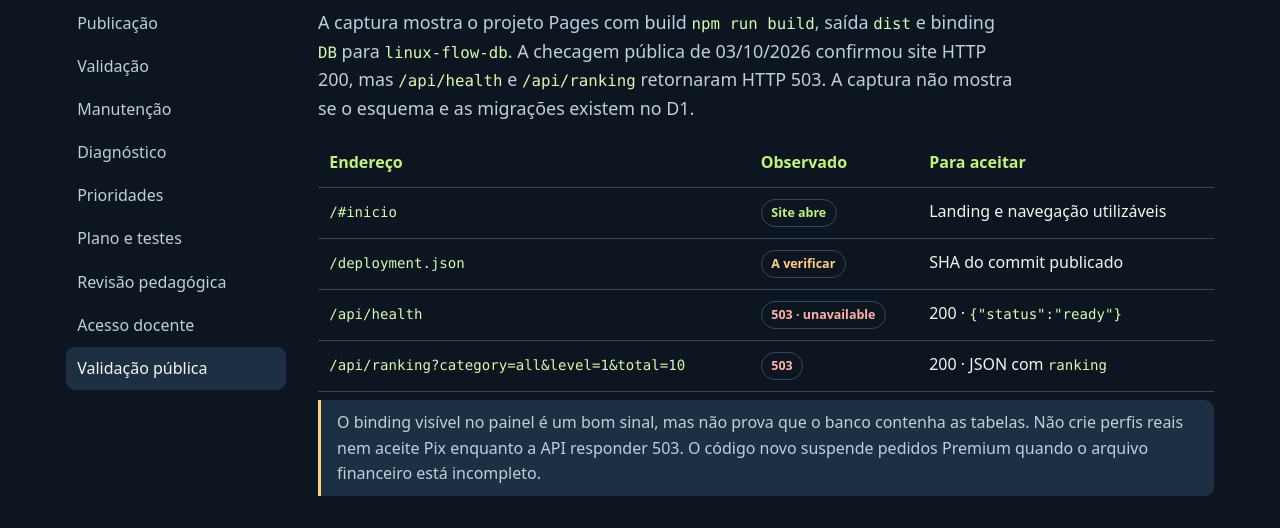
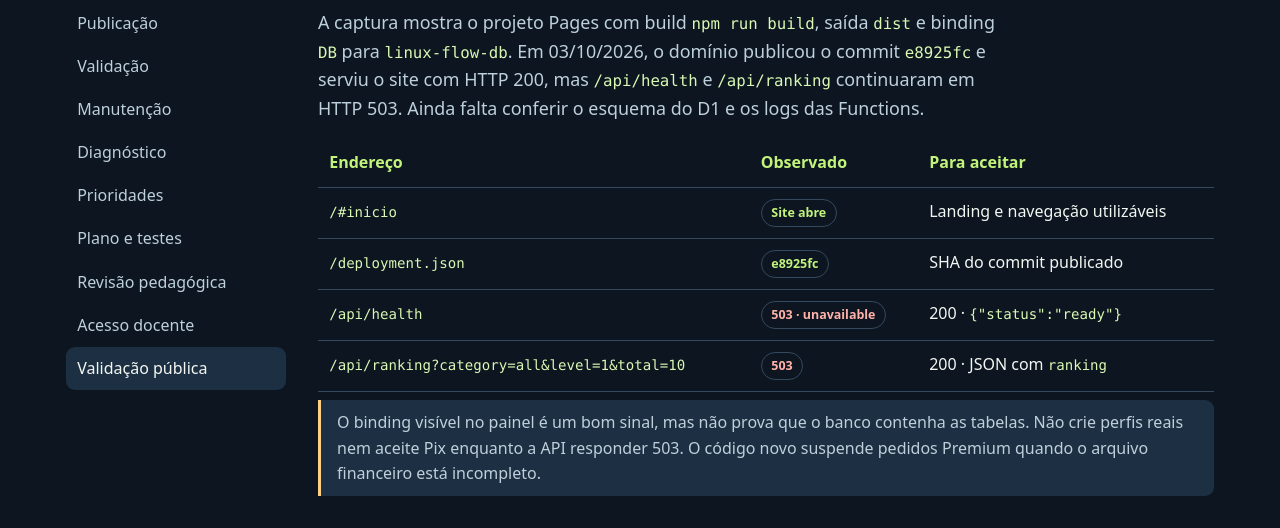
Before and after one commit to Jonathan-Eleodoro/linux-flow, a website: page guias-cloudflare/11-validacao-publica.html in a window 1280 px wide. Shown: the part 272-800 px from the top of the page. Drawn offline with Linux system fonts and the light colour scheme.

Commit message:
docs: registrar deploy confirmado e APIs indisponiveis

```diff
--- a/guias-cloudflare/11-validacao-publica.html
+++ b/guias-cloudflare/11-validacao-publica.html
@@ -19,10 +19,10 @@
     <main id="conteudo">
       <div class="eyebrow">O endereço já existe</div>
       <h1>Faça a API responder antes de cadastrar pessoas.</h1>
-      <p class="lead">A captura mostra o projeto Pages com build <code>npm run build</code>, saída <code>dist</code> e binding <code>DB</code> para <code>linux-flow-db</code>. A checagem pública de 03/10/2026 confirmou site HTTP 200, mas <code>/api/health</code> e <code>/api/ranking</code> retornaram HTTP 503. A captura não mostra se o esquema e as migrações existem no D1.</p>
+      <p class="lead">A captura mostra o projeto Pages com build <code>npm run build</code>, saída <code>dist</code> e binding <code>DB</code> para <code>linux-flow-db</code>. Em 03/10/2026, o domínio publicou o commit <code>e8925fc</code> e serviu o site com HTTP 200, mas <code>/api/health</code> e <code>/api/ranking</code> continuaram em HTTP 503. Ainda falta conferir o esquema do D1 e os logs das Functions.</p>
       <div class="table-wrap"><table><thead><tr><th>Endereço</th><th>Observado</th><th>Para aceitar</th></tr></thead><tbody>
         <tr><th><code>/#inicio</code></th><td><span class="tag">Site abre</span></td><td>Landing e navegação utilizáveis</td></tr>
-        <tr><th><code>/deployment.json</code></th><td><span class="tag warn">A verificar</span></td><td>SHA do commit publicado</td></tr>
+        <tr><th><code>/deployment.json</code></th><td><span class="tag">e8925fc</span></td><td>SHA do commit publicado</td></tr>
         <tr><th><code>/api/health</code></th><td><span class="tag danger">503 · unavailable</span></td><td>200 · <code>{"status":"ready"}</code></td></tr>
         <tr><th><code>/api/ranking?category=all&amp;level=1&amp;total=10</code></th><td><span class="tag danger">503</span></td><td>200 · JSON com <code>ranking</code></td></tr>
       </tbody></table></div>
```
